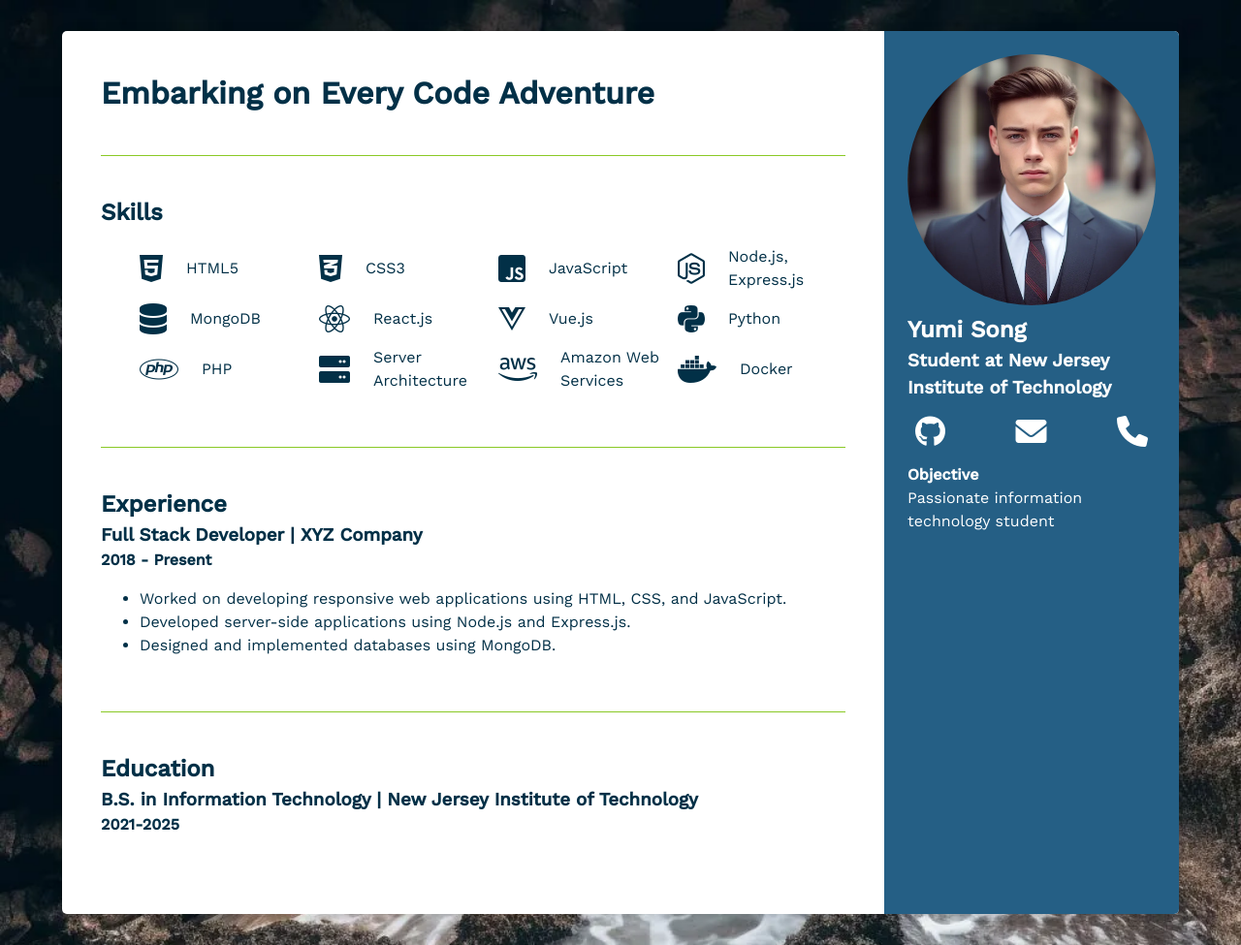
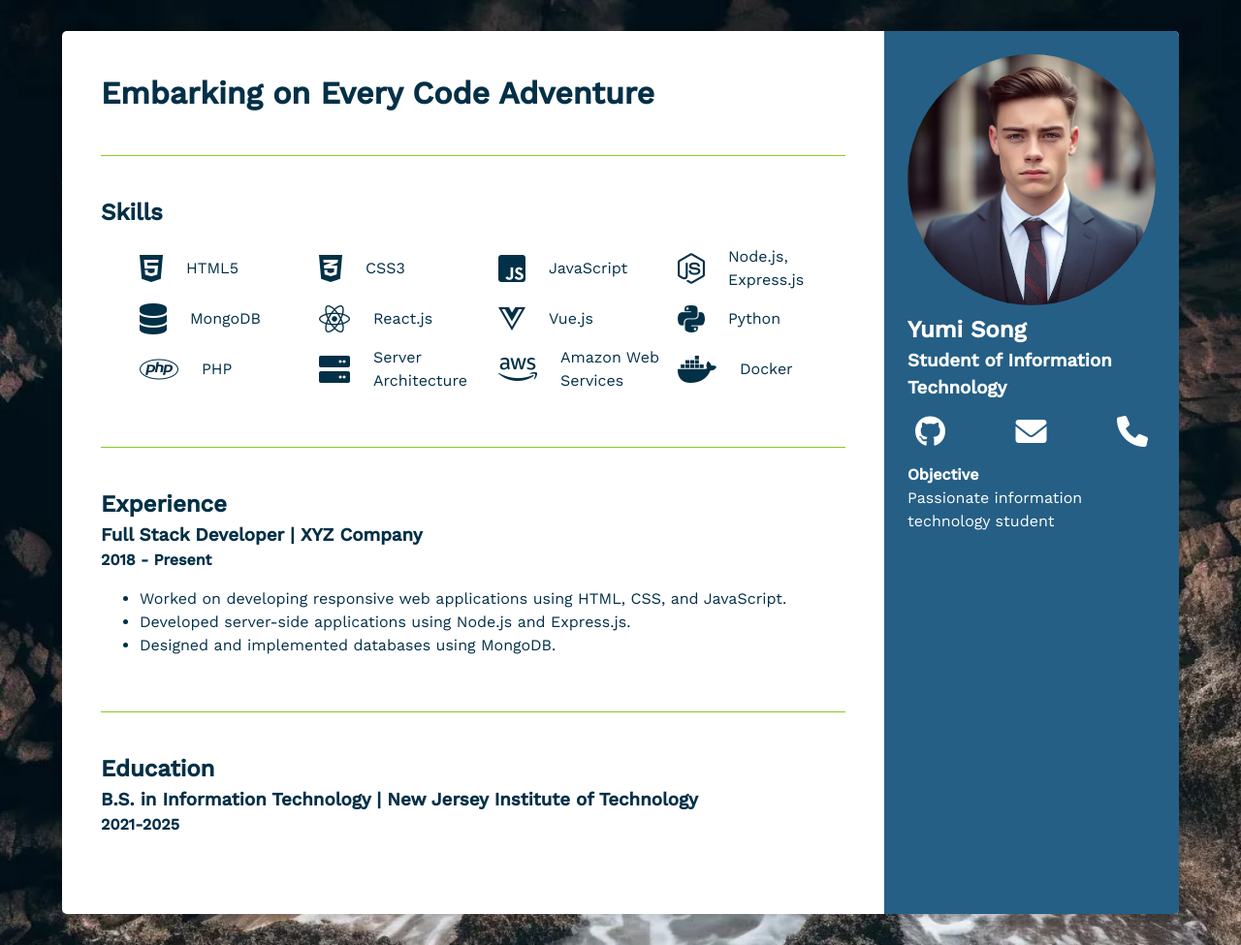
Before and after one commit to yumis56/webdev1-module3, a website: page docs/index.html in a window 1280 px wide. Shown: the whole page at 97% size. Drawn offline with nearby package versions, Linux system fonts and the light colour scheme.

Commit message:
Update job title to reflect personal career interest

```diff
--- a/docs/index.html
+++ b/docs/index.html
@@ -42,7 +42,7 @@
                     <img src="images/jdoe.webp" alt="Portrait of John Doe"> <!-- The profile picture itself -->
                 </div>
                 <h2>Yumi Song</h2> <!-- Name of the resume owner -->
-                <h3>Student at New Jersey Institute of Technology</h3> <!-- Job title of the resume owner -->
+                <h3>Student of Information Technology</h3> <!-- Job title of the resume owner -->
                 <div class="links"> <!-- A div to hold all social media and contact links -->
                     <!-- Each link also has an aria-label attribute to describe the link to screen readers -->
                     <!-- <a href="https://linkedin.com/in/johndoe" aria-label="John Doe's LinkedIn profile"><i class="fab fa-linkedin"></i></a> --><!-- LinkedIn link -->
```
